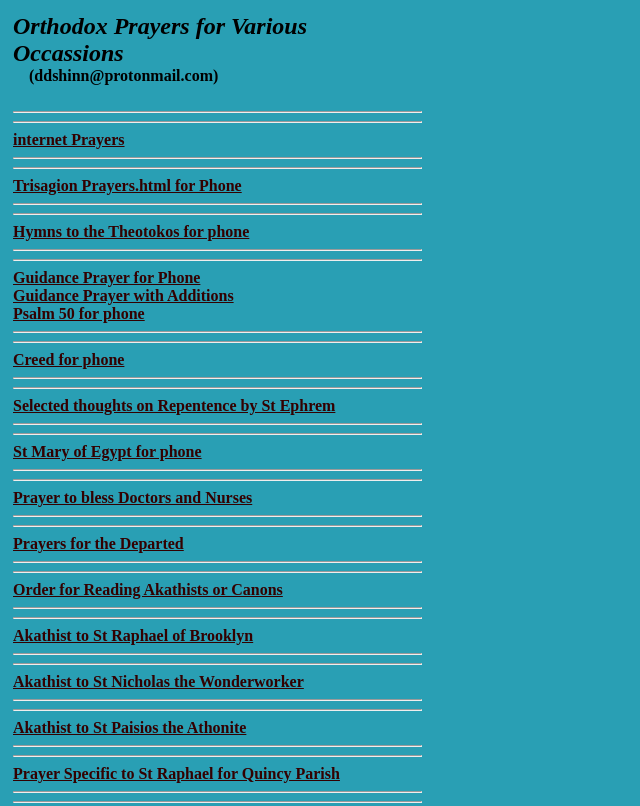
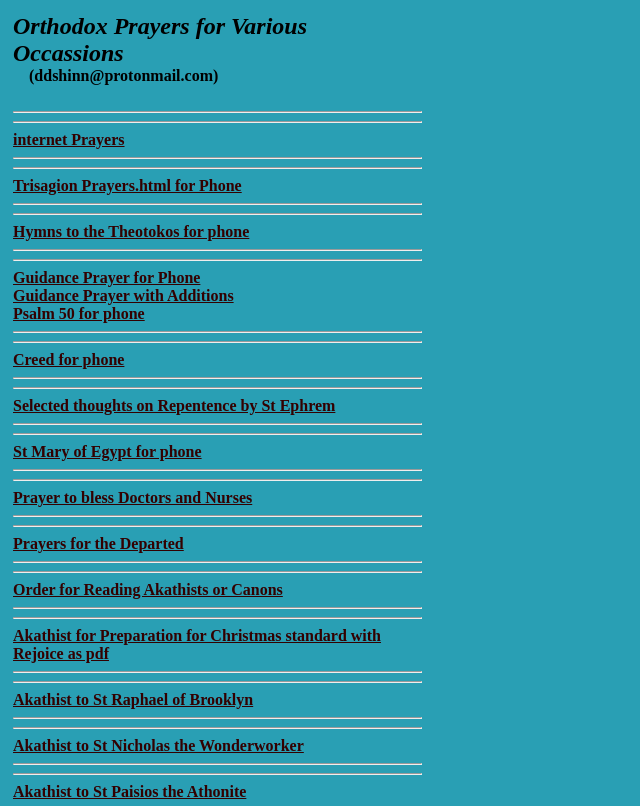
Before and after one commit to ddssite/prayers, a plain HTML site: page index.html in a window 1280 px wide. Shown: the top 806 px of the page, without its empty margins (0-640 px from the left). Drawn offline with Linux system fonts and the light colour scheme.

Commit message:
Add Akathist links for Christmas and St Raphael
Added links to new Akathist prayers in the HTML file.

```diff
--- a/index.html
+++ b/index.html
@@ -43,7 +43,6 @@
 <a href="https://ddssite.github.io/prayers/Creed.html" target="_blank" rel="noopener noreferrer">Creed for phone</a><br>
 <hr>
 
-
 <hr>
 <a href="https://ddssite.github.io/prayers/St Ephrem on Repentence.html" target="_blank" rel="noopener noreferrer">Selected thoughts on Repentence by St Ephrem</a><br>
 <hr>
@@ -65,6 +64,10 @@
 <hr>
 
 <hr>
+<a href="https://ddssite.github.io/prayers/Akathist for Preparation for Christmas standard with Rejoice.pdf" target="_blank" rel="noopener noreferrer">Akathist for Preparation for Christmas standard with Rejoice as pdf</a><br>
+<hr>
+
+  <hr>
 <a href="https://ddssite.github.io/prayers/Akathist to St Raphael of Brooklyn.html" target="_blank" rel="noopener noreferrer">Akathist to St Raphael of Brooklyn</a><br>
 <hr>
 
```
